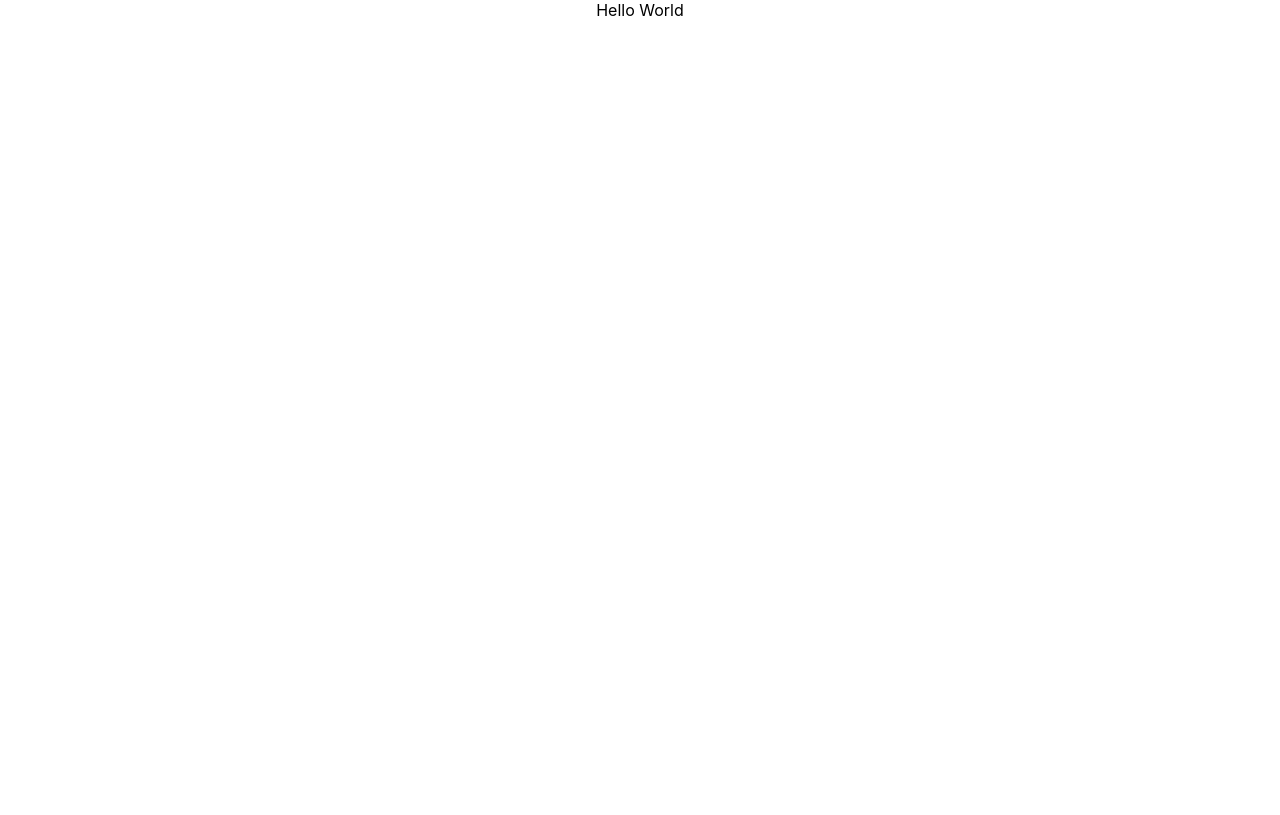
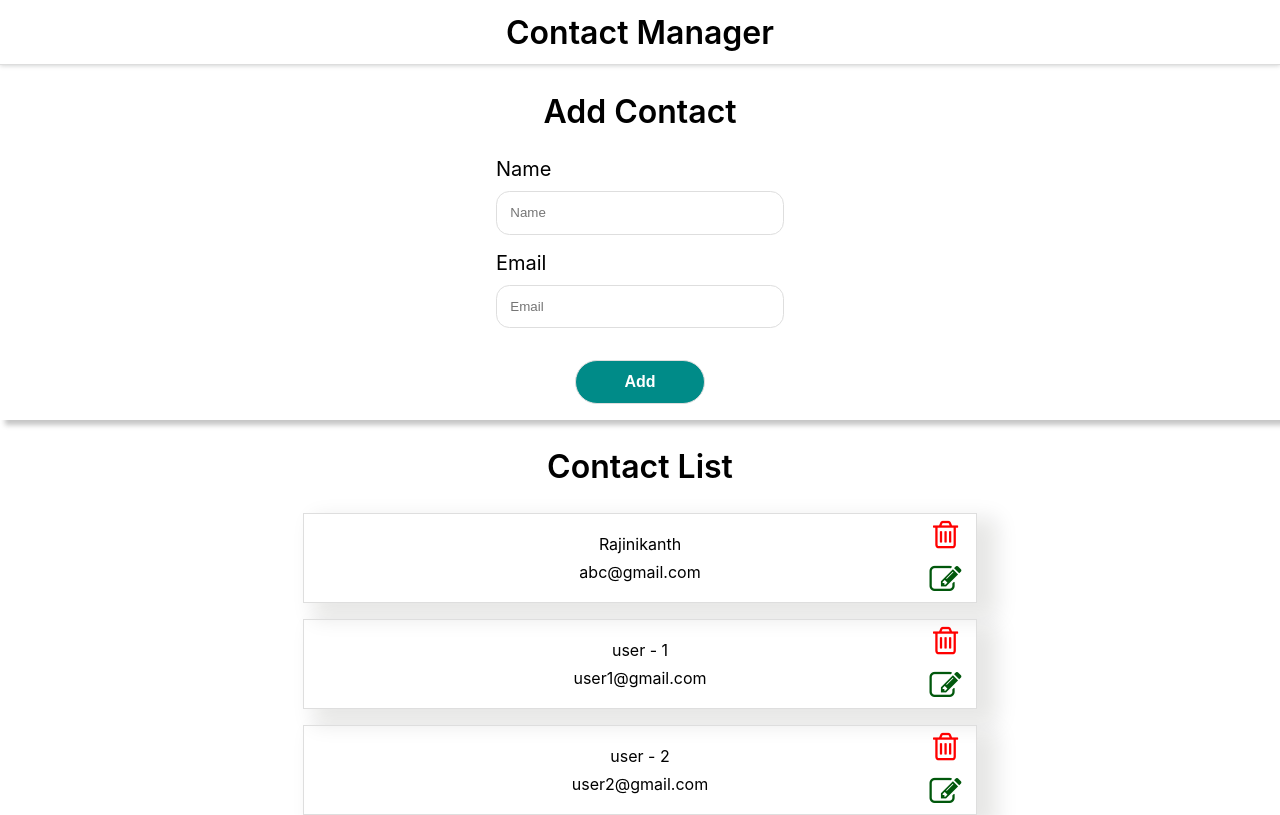
Before and after one commit to Rajinikanthgatti/contact-manager, a React (Create React App) app: page / in a window 1280 px wide. Built offline with nearby package versions, Linux system fonts and the light colour scheme.

Commit message:
contact manager ui

```diff
--- a/public/index.html
+++ b/public/index.html
@@ -14,7 +14,8 @@
       manifest.json provides metadata used when your web app is installed on a
       user's mobile device or desktop. See https://developers.google.com/web/fundamentals/web-app-manifest/
     -->
-    <link rel="manifest" href="%PUBLIC_URL%/manifest.json" />
+    <link rel="stylesheet" href="https://cdnjs.cloudflare.com/ajax/libs/font-awesome/4.7.0/css/font-awesome.min.css">
+    <!--script src='https://kit.fontawesome.com/a076d05399.js' crossorigin='anonymous'></!--script-->
     <!--
       Notice the use of %PUBLIC_URL% in the tags above.
       It will be replaced with the URL of the `public` folder during the build.
--- a/src/App.css
+++ b/src/App.css
@@ -9,3 +9,100 @@ body{
 .App {
   text-align: center;
 }
+.contact-manager{
+  display: flex;
+  height: 2em;
+  justify-content: center;
+  align-items: center;
+  text-align: center;
+  font-size: 2em;
+  font-weight: 600;
+  border-bottom: 1px solid #dedede;
+  box-shadow: 0px 0px 5px rgb(15 20 20 / 25%);
+}
+.add-contacts-con{
+  display: flex;
+  justify-content: center;
+  align-items: center;
+  text-align: center;
+  flex-direction: column;
+  width: 100%;
+  box-shadow: 5px 5px 5px rgb(25 25 25 / 25%);
+}
+.title{
+  font-size: 2em;
+  font-weight: 600;
+}
+.field{
+  display: flex;
+  justify-content: center;
+  padding: 1em;
+  flex-direction: column;
+  text-align: left;
+  padding-top: 0;
+}
+form{
+  min-width: 25%;
+}
+label{
+  margin-bottom: 0.5em;
+  font-size: 1.25em;
+  font-weight: 400;
+}
+input[type=text]{
+  padding: 1em 1em;
+  border-radius: 1em;
+  border: 1px solid #dedede;
+  outline: none;
+}
+button{
+  padding: 0.75em 3em;
+  margin: 1em 0em;
+  border-radius: 2em;
+  outline: none;
+  background-color: #008b88;
+  border: 1px solid #dedede;
+  color: #fff;
+  font-size: 1em;
+  font-weight: 700;
+  cursor: pointer;
+}
+.contactlist-con{
+
+}
+.contacts-con{
+  margin: 0 auto;
+  margin-bottom: 1em;
+  display: flex;
+  width: 50%;
+  justify-content: center;
+  flex-direction: column;
+  text-align: center;
+  align-items: center;
+  padding: 1em;
+  border: 1px solid #dedede;
+  box-shadow: 15px 10px 20px 5px rgb(20 20 10 / 10%);
+  position: relative;
+}
+.contactlist-field{
+  padding: .25em 0em;
+}
+.fa {
+  display: inline-block;
+  cursor: pointer;
+  font-size: 2em;
+  padding: .2em;
+}
+.fa-trash-o:before{
+  color: red;
+}
+.action-items{
+  position: absolute;
+  right: 0;
+  display: flex;
+  flex-direction: column;
+  padding-right: .5em;
+}
+.fa-edit:before{
+  color: #01580c;
+}
--- a/src/App.js
+++ b/src/App.js
@@ -1,9 +1,31 @@
 import './App.css';
+import AddContacts from './Components/AddContacts';
+import ContactList from './Components/ContactList';
+import Header from './Components/Header';
 
 function App() {
+  const contacts = [
+    {
+      id: 1,
+      name: 'Rajinikanth',
+      email: 'abc@gmail.com'
+    },
+    {
+      id: 2,
+      name: 'user - 1',
+      email: 'user1@gmail.com'
+    },
+    {
+      id: 3,
+      name: 'user - 2',
+      email: 'user2@gmail.com'
+    }
+  ];
   return (
     <div className="App">
-      Hello World
+      <Header/>
+      <AddContacts/>
+      <ContactList contacts={contacts}/>
     </div>
   );
 }
--- /dev/null
+++ b/src/Components/AddContacts.js
@@ -0,0 +1,22 @@
+import React, { Component } from 'react'
+
+export default class AddContacts extends Component {
+    render() {
+        return (
+            <div className="add-contacts-con">
+                <h2 className="title">Add Contact</h2>
+                <form>
+                    <div className="field">
+                        <label htmlFor="contact-name" className="name-label">Name</label>
+                        <input id="contact-name" name="name" type="text" placeholder="Name"></input>
+                    </div>
+                    <div className="field">
+                        <label htmlFor="contact-email" className="email-label">Email</label>
+                        <input id="contact-email" name="email" type="text" placeholder="Email"></input>
+                    </div>
+                    <button>Add</button>
+                </form>
+            </div>
+        )
+    }
+}
--- /dev/null
+++ b/src/Components/ContactCard.js
@@ -0,0 +1,18 @@
+import React from 'react'
+
+export default function ContactCard({contact}) {
+    return (
+        <div className="contacts-con" key={contact.name}>
+            <div className="contactlist-field">
+                {contact.name}
+            </div>
+            <div className="contactlist-field">
+                {contact.email}
+            </div>
+            <div className="action-items">
+                <i className="fa fa-trash-o"></i>
+                <i className='fa fa-edit'></i>
+            </div>
+        </div>
+    )
+}
--- /dev/null
+++ b/src/Components/ContactList.js
@@ -0,0 +1,19 @@
+import React from 'react'
+import ContactCard from './ContactCard';
+
+
+const ContactList = (props) => {
+    console.log(props);
+    const renderContacts = props.contacts.map((contact) => {
+        return(
+            <ContactCard key={contact.name} contact={contact}/>
+        )
+    })
+    return (
+        <div className="contactlist-con">
+            <h2 className="title">Contact List</h2>
+            {renderContacts}
+        </div>
+    )
+}
+export default ContactList;
--- /dev/null
+++ b/src/Components/Header.js
@@ -0,0 +1,9 @@
+import React from 'react'
+
+export default function Header() {
+    return (
+        <div className="contact-manager">
+            Contact Manager
+        </div>
+    )
+}
```
